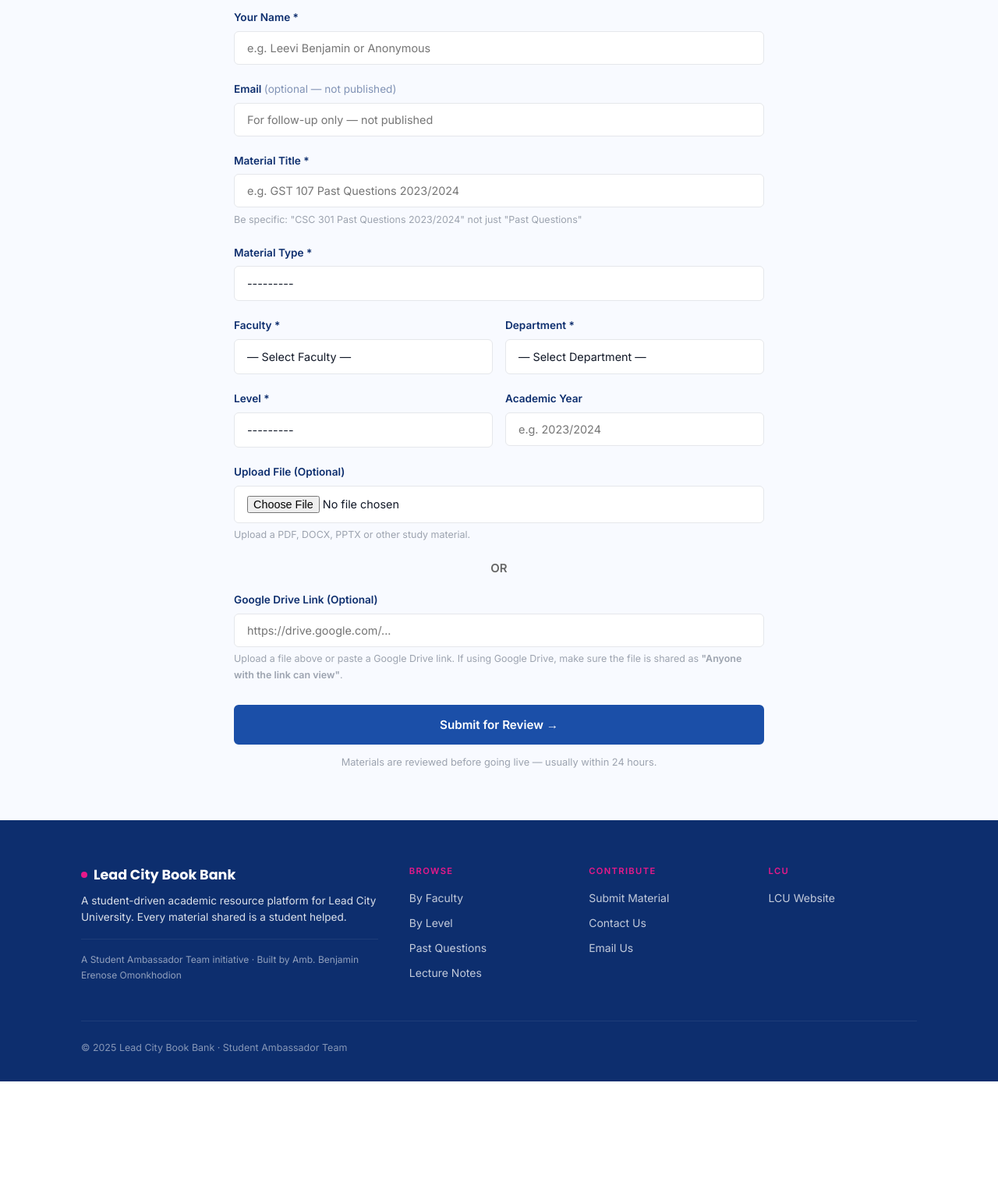
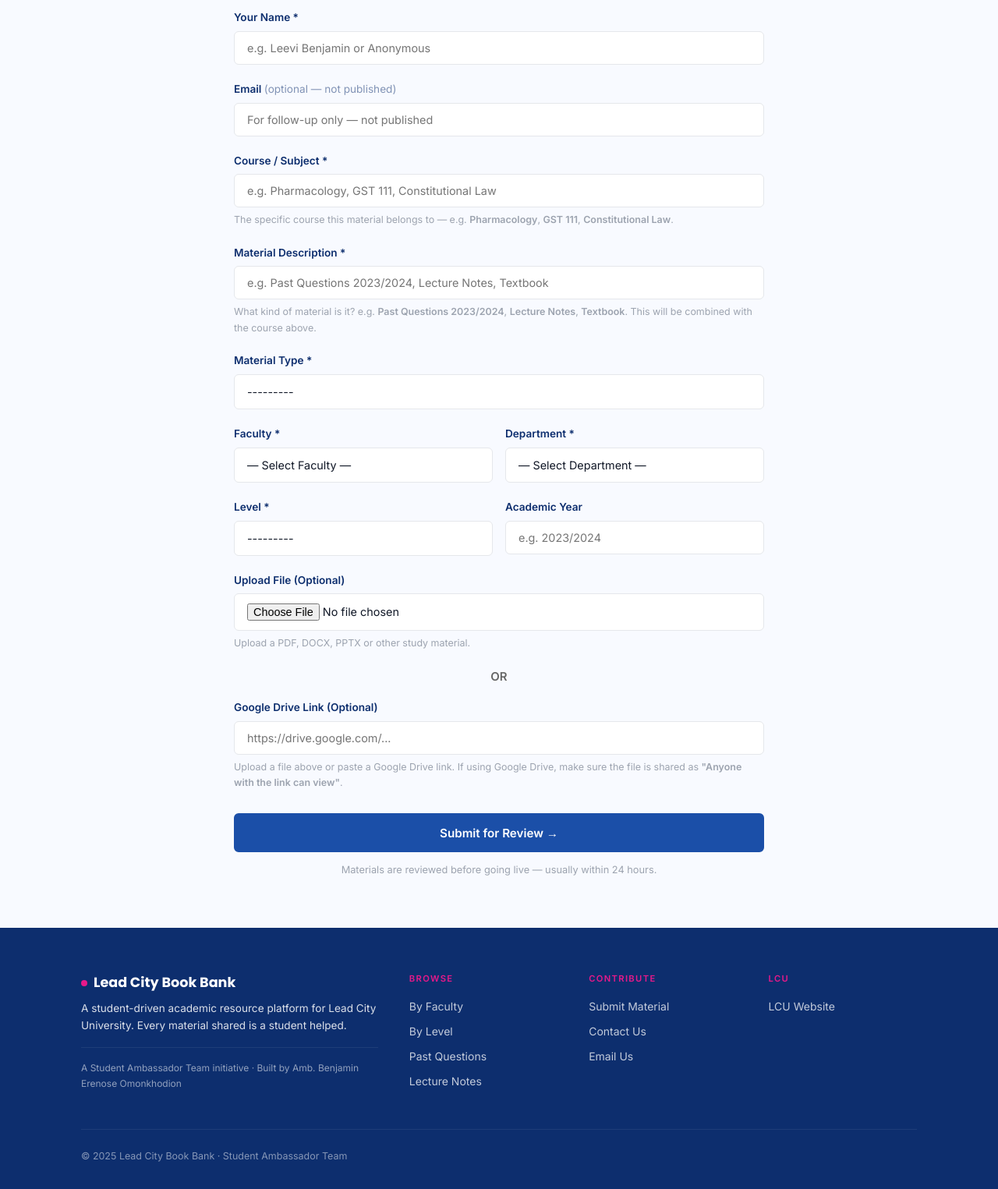
Before and after one commit to Bkfactor/bookbank-django, a Django app: page /upload/ in a window 1280 px wide. Shown: the part 506-2031 px from the top of the page at 78% size. Before the commit the page ends 1893 px from the top, so only its background shows below. Run offline with Django 4.2, Linux system fonts and the light colour scheme; data that the repository does not hold is empty; some libraries are stand-ins or nearby versions.

Commit message:
feat: add course/subject field to upload form — auto-combined into title

```diff
--- a/core/forms.py
+++ b/core/forms.py
@@ -10,6 +10,12 @@ class SubmitResourceForm(forms.ModelForm):
         max_length=150,
         label="Your Name",
         widget=forms.TextInput(attrs={"placeholder": "e.g. Leevi Benjamin or Anonymous"})
+    )
+    course_name = forms.CharField(
+        max_length=200,
+        label="Course / Subject",
+        widget=forms.TextInput(attrs={"placeholder": "e.g. Pharmacology, GST 111, Constitutional Law"}),
+        help_text="The specific course or subject this material is for."
     )
     contact = forms.EmailField(
         required=False,
@@ -32,7 +38,7 @@ class SubmitResourceForm(forms.ModelForm):
         fields = ["title", "type", "faculty", "department",
                   "level", "year", "drive_url"]
         labels = {
-            "title":     "Material Title",
+            "title":     "Material Description",
             "type":      "Material Type",
             "level":     "Level",
             "year":      "Academic Year (optional)",
@@ -41,7 +47,7 @@ class SubmitResourceForm(forms.ModelForm):
         }
         widgets = {
             "title": forms.TextInput(attrs={
-                "placeholder": "e.g. GST 107 Past Questions 2023/2024"
+                "placeholder": "e.g. Past Questions 2023/2024, Lecture Notes, Textbook"
             }),
             "year": forms.TextInput(attrs={"placeholder": "e.g. 2023/2024"}),
             "drive_url": forms.URLInput(attrs={
@@ -79,6 +85,13 @@ class SubmitResourceForm(forms.ModelForm):
         instance.uploaded_by = self.cleaned_data.get("name", "Anonymous")
         instance.contact     = self.cleaned_data.get("contact", "")
         instance.status      = "pending"
+        # Combine course name + description into the title
+        course_name = self.cleaned_data.get("course_name", "").strip()
+        description = self.cleaned_data.get("title", "").strip()
+        if course_name and description:
+            instance.title = f"{course_name} — {description}"
+        elif course_name:
+            instance.title = course_name
         if commit:
             instance.save()
         return instance
--- a/templates/core/upload.html
+++ b/templates/core/upload.html
@@ -43,10 +43,17 @@
 
       <!-- Title -->
       <div class="form-group">
-        <label class="form-label">Material Title *</label>
+        <label class="form-label">Course / Subject *</label>
+        {{ form.course_name }}
+        {% if form.course_name.errors %}<p class="form-error">{{ form.course_name.errors.0 }}</p>{% endif %}
+        <p class="form-hint">The specific course this material belongs to — e.g. <strong>Pharmacology</strong>, <strong>GST 111</strong>, <strong>Constitutional Law</strong>.</p>
+      </div>
+
+      <div class="form-group">
+        <label class="form-label">Material Description *</label>
         {{ form.title }}
         {% if form.title.errors %}<p class="form-error">{{ form.title.errors.0 }}</p>{% endif %}
-        <p class="form-hint">Be specific: "CSC 301 Past Questions 2023/2024" not just "Past Questions"</p>
+        <p class="form-hint">What kind of material is it? e.g. <strong>Past Questions 2023/2024</strong>, <strong>Lecture Notes</strong>, <strong>Textbook</strong>. This will be combined with the course above.</p>
       </div>
 
       <!-- Type -->
```
